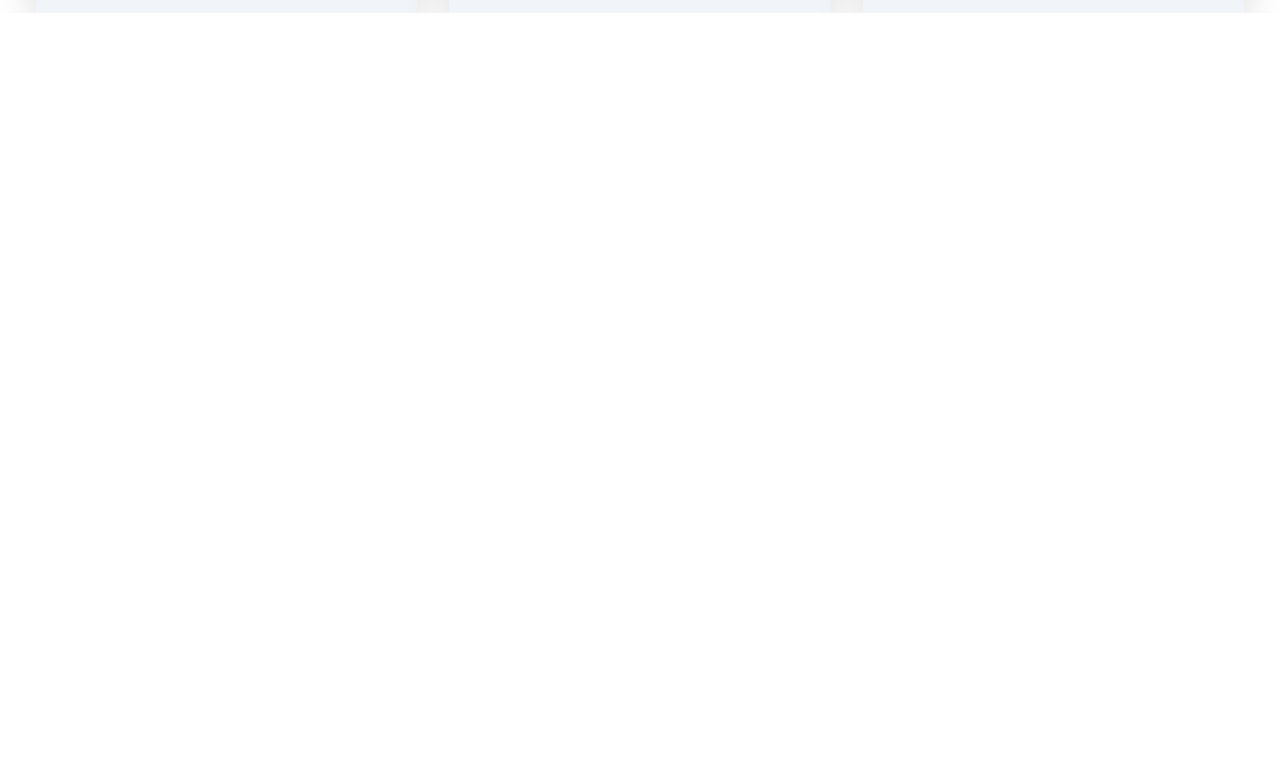
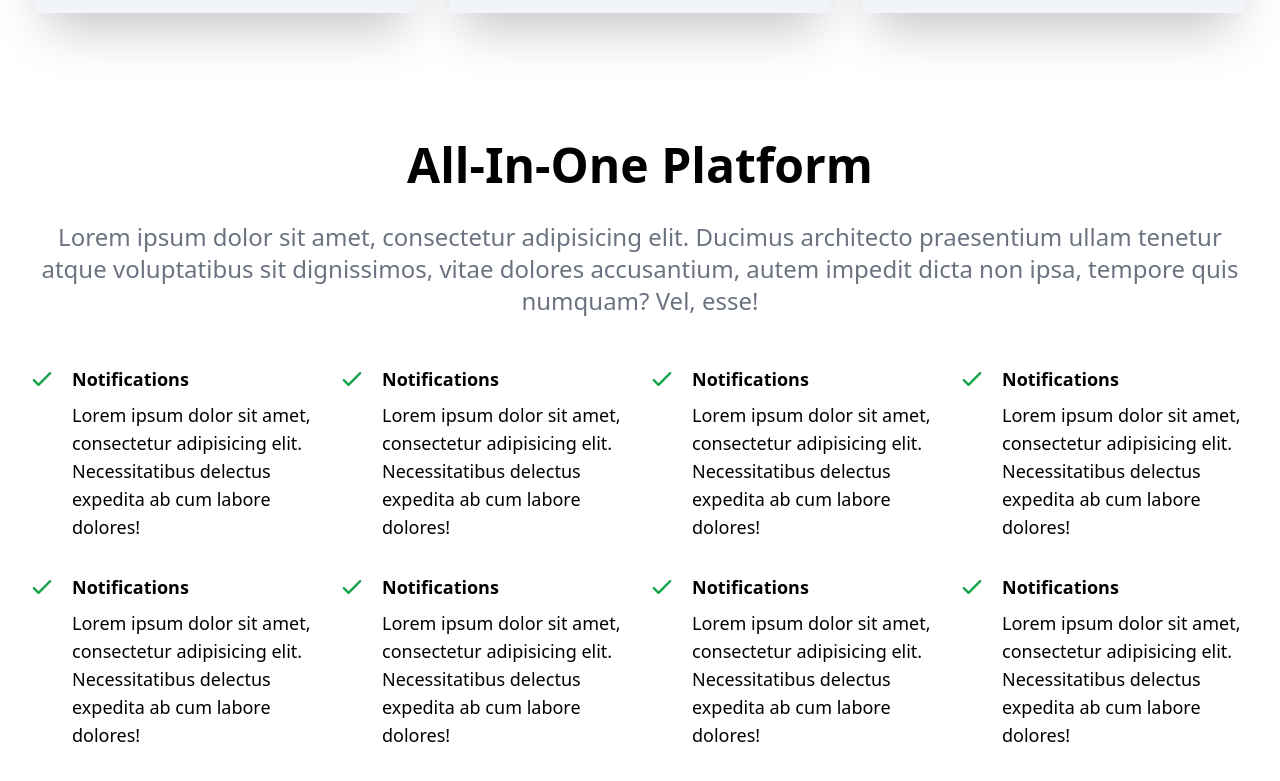
Before and after one commit to SamuelJAmos/Clolud-Managment-App, a React (Create React App) app: page / in a window 1280 px wide. Shown: the part 2281-3062 px from the top of the page. Before the commit the page ends 2294 px from the top, so only its background shows below. Built offline with nearby package versions, Linux system fonts and the light colour scheme.

Commit message:
Added and desgined the AllInOne.jsx, fixed a bug in Support connecting with AllInOne

```diff
--- a/src/App.js
+++ b/src/App.js
@@ -2,6 +2,7 @@
 import Hero from './components/Hero'
 import About from './components/About'
 import Support from './components/Support';
+import AllInOne from './components/AllInOne';
 
 function App() {
   return (
@@ -10,6 +11,7 @@
     <Hero/>
     <About/>
     <Support/>
+    <AllInOne/>
     </>
   );
 }
--- /dev/null
+++ b/src/components/AllInOne.jsx
@@ -0,0 +1,92 @@
+import React from 'react'
+import { CheckIcon } from '@heroicons/react/outline'
+
+const AllInOne = () => {
+    return (
+        <div className='w-full my-32'>
+            <div className='max-w-[1240px] mx-auto px-2'>
+                <h2 className='text-5xl font-bold text-center'>All-In-One Platform</h2>
+                <p className='text-2xl py-8 text-gray-500 text-center'>Lorem ipsum dolor sit amet, consectetur adipisicing elit. Ducimus architecto praesentium ullam tenetur atque voluptatibus sit dignissimos, vitae dolores accusantium, autem impedit dicta non ipsa, tempore quis numquam? Vel, esse!</p>
+
+                <div className='grid sm:grid-cols-2 lg:grid-cols-4 gap-4 pt-4'>
+
+                    <div className='flex'>
+                        <div>
+                        <CheckIcon className='w-7 mr-4 text-green-600' />
+                        </div>
+                        <div>
+                            <h3 className='font-bold text-lg'>Notifications</h3>
+                            <p className='text-lg pt-2 pb-4'>Lorem ipsum dolor sit amet, consectetur adipisicing elit. Necessitatibus delectus expedita ab cum labore dolores!</p>
+                        </div>
+                    </div>
+                    <div className='flex'>
+                        <div>
+                        <CheckIcon className='w-7 mr-4 text-green-600' />
+                        </div>
+                        <div>
+                            <h3 className='font-bold text-lg'>Notifications</h3>
+                            <p className='text-lg pt-2 pb-4'>Lorem ipsum dolor sit amet, consectetur adipisicing elit. Necessitatibus delectus expedita ab cum labore dolores!</p>
+                        </div>
+                    </div>
+                    <div className='flex'>
+                        <div>
+                        <CheckIcon className='w-7 mr-4 text-green-600' />
+                        </div>
+                        <div>
+                            <h3 className='font-bold text-lg'>Notifications</h3>
+                            <p className='text-lg pt-2 pb-4'>Lorem ipsum dolor sit amet, consectetur adipisicing elit. Necessitatibus delectus expedita ab cum labore dolores!</p>
+                        </div>
+                    </div>
+                    <div className='flex'>
+                        <div>
+                        <CheckIcon className='w-7 mr-4 text-green-600' />
+                        </div>
+                        <div>
+                            <h3 className='font-bold text-lg'>Notifications</h3>
+                            <p className='text-lg pt-2 pb-4'>Lorem ipsum dolor sit amet, consectetur adipisicing elit. Necessitatibus delectus expedita ab cum labore dolores!</p>
+                        </div>
+                    </div>
+                    <div className='flex'>
+                        <div>
+                        <CheckIcon className='w-7 mr-4 text-green-600' />
+                        </div>
+                        <div>
+                            <h3 className='font-bold text-lg'>Notifications</h3>
+                            <p className='text-lg pt-2 pb-4'>Lorem ipsum dolor sit amet, consectetur adipisicing elit. Necessitatibus delectus expedita ab cum labore dolores!</p>
+                        </div>
+                    </div>
+                    <div className='flex'>
+                        <div>
+                        <CheckIcon className='w-7 mr-4 text-green-600' />
+                        </div>
+                        <div>
+                            <h3 className='font-bold text-lg'>Notifications</h3>
+                            <p className='text-lg pt-2 pb-4'>Lorem ipsum dolor sit amet, consectetur adipisicing elit. Necessitatibus delectus expedita ab cum labore dolores!</p>
+                        </div>
+                    </div>
+                    <div className='flex'>
+                        <div>
+                        <CheckIcon className='w-7 mr-4 text-green-600' />
+                        </div>
+                        <div>
+                            <h3 className='font-bold text-lg'>Notifications</h3>
+                            <p className='text-lg pt-2 pb-4'>Lorem ipsum dolor sit amet, consectetur adipisicing elit. Necessitatibus delectus expedita ab cum labore dolores!</p>
+                        </div>
+                    </div>
+                    <div className='flex'>
+                        <div>
+                        <CheckIcon className='w-7 mr-4 text-green-600' />
+                        </div>
+                        <div>
+                            <h3 className='font-bold text-lg'>Notifications</h3>
+                            <p className='text-lg pt-2 pb-4'>Lorem ipsum dolor sit amet, consectetur adipisicing elit. Necessitatibus delectus expedita ab cum labore dolores!</p>
+                        </div>
+                    </div>
+                </div>
+
+            </div>
+        </div>
+    )
+}
+
+export default AllInOne
--- a/src/components/Support.jsx
+++ b/src/components/Support.jsx
@@ -5,7 +5,7 @@
 
 const Support = () => {
     return (
-        <div className='w-full h-screen mt-24'>
+        <div className='w-full mt-24'>
             <div className='w-full h-[700px] bg-gray-900/90 absolute'>
                 <img className='w-full h-full object-cover mix-blend-overlay' src={supportImg}></img>
             </div>
```
